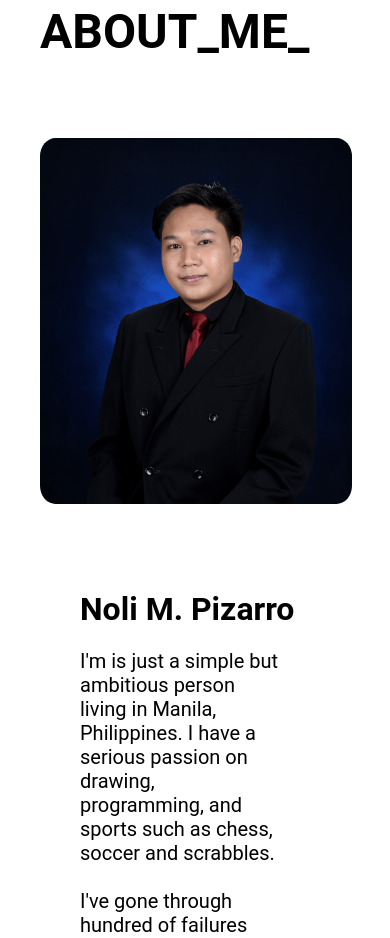
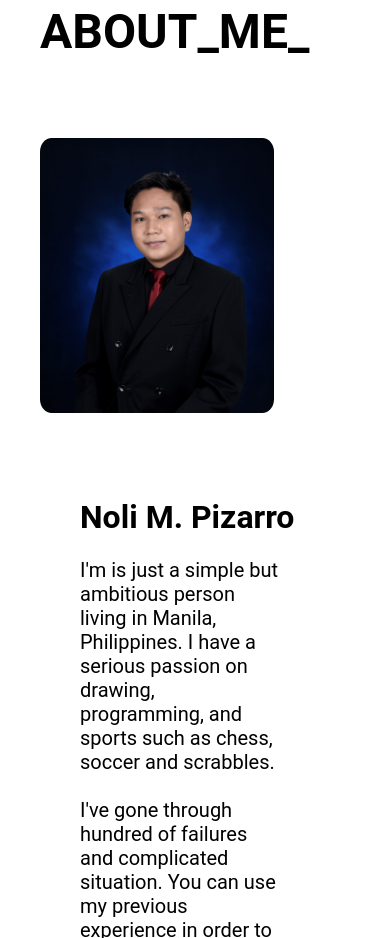
Before and after one commit to Noli-piz/devportfolio-noli_pizarro, a plain HTML site: page index.html in a window 390 px wide. Shown: the part 918-1856 px from the top of the page. Drawn offline with Linux system fonts and the light colour scheme.

Commit message:
Update style.css

```diff
--- a/style.css
+++ b/style.css
@@ -272,7 +272,7 @@ footer{
     }
 
     .img-container{
-        min-width: 80%;
+        min-width: 60%;
     }
 
     .column1 {
```
